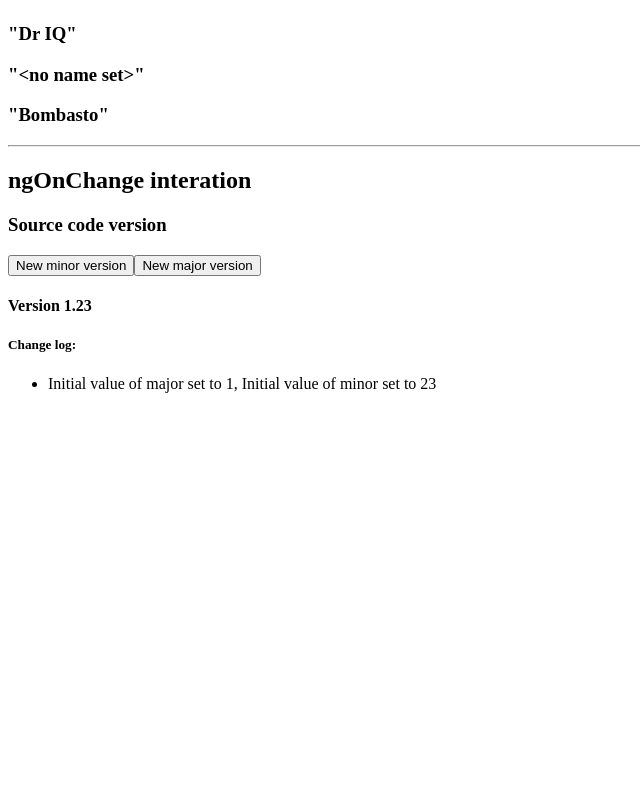
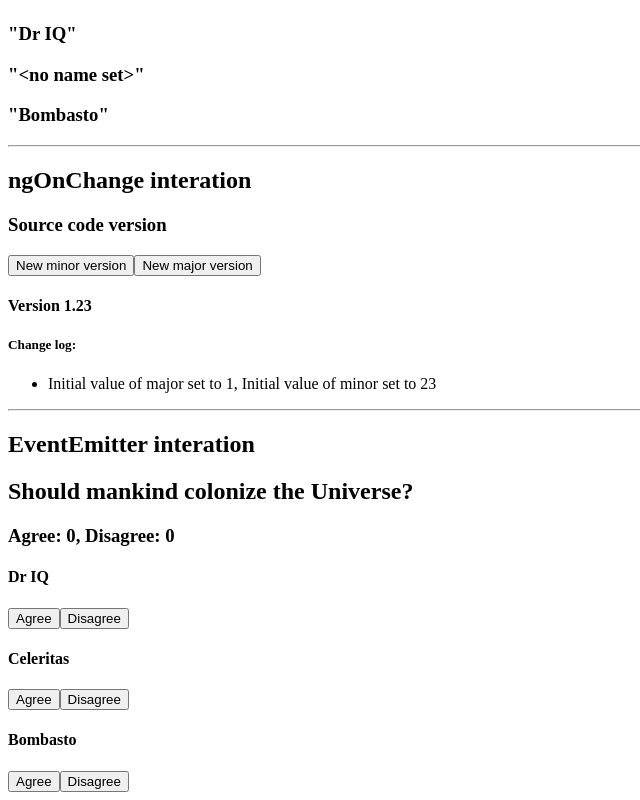
Before and after one commit to CH0817/angular-component-interaction-test, an Angular app: page / in a window 1280 px wide. Shown: the part 436-1236 px from the top of the page, without its empty margins (0-640 px from the left). Before the commit the page ends 845 px from the top, so only its background shows below. Built offline with nearby package versions, Linux system fonts and the light colour scheme.

Commit message:
parent 使用 EventEmitter 監聽 child 變數值改變 event

```diff
--- a/src/app/app.component.html
+++ b/src/app/app.component.html
@@ -6,3 +6,6 @@
 <hr />
 <h2>ngOnChange interation</h2>
 <app-ngonchange-inetration-parent></app-ngonchange-inetration-parent>
+<hr />
+<h2>EventEmitter interation</h2>
+<app-eventemitter-parent></app-eventemitter-parent>
--- a/src/app/app.module.ts
+++ b/src/app/app.module.ts
@@ -9,6 +9,8 @@ import { SetterInetrationParentComponent } from './setter-inetration-parent/sett
 import { SetterInetrationChildComponent } from './setter-inetration-child/setter-inetration-child.component';
 import { NgonchangeInetrationChildComponent } from './ngonchange-inetration-child/ngonchange-inetration-child.component';
 import { NgonchangeInetrationParentComponent } from './ngonchange-inetration-parent/ngonchange-inetration-parent.component';
+import { EventemitterParentComponent } from './eventemitter-parent/eventemitter-parent.component';
+import { EventemitterChildComponent } from './eventemitter-child/eventemitter-child.component';
 
 @NgModule({
   declarations: [
@@ -18,7 +20,9 @@ import { NgonchangeInetrationParentComponent } from './ngonchange-inetration-par
     SetterInetrationParentComponent,
     SetterInetrationChildComponent,
     NgonchangeInetrationChildComponent,
-    NgonchangeInetrationParentComponent
+    NgonchangeInetrationParentComponent,
+    EventemitterParentComponent,
+    EventemitterChildComponent
   ],
   imports: [
     BrowserModule,
--- /dev/null
+++ b/src/app/eventemitter-child/eventemitter-child.component.html
@@ -0,0 +1,5 @@
+<h4>{{ name }}</h4>
+<button type="button" (click)="vote(true)" [disabled]="didVote">Agree</button>
+<button type="button" (click)="vote(false)" [disabled]="didVote">
+  Disagree
+</button>
--- /dev/null
+++ b/src/app/eventemitter-child/eventemitter-child.component.ts
@@ -0,0 +1,21 @@
+import { Component, Input, Output, EventEmitter } from '@angular/core';
+
+@Component({
+  selector: 'app-eventemitter-child',
+  templateUrl: './eventemitter-child.component.html',
+  styleUrls: ['./eventemitter-child.component.css'],
+})
+export class EventemitterChildComponent {
+  // 父元件傳遞過來
+  @Input() name = '';
+  // 父元件監聽的變數，必須加上 @Output 且型態為 EventEmitter
+  @Output() voted = new EventEmitter<boolean>();
+  didVote = false;
+
+  vote(agreed: boolean) {
+    this.voted.emit(agreed);
+    this.didVote = true;
+  }
+
+  constructor() {}
+}
--- /dev/null
+++ b/src/app/eventemitter-parent/eventemitter-parent.component.html
@@ -0,0 +1,11 @@
+<h2>Should mankind colonize the Universe?</h2>
+<h3>Agree: {{ agreed }}, Disagree: {{ disagreed }}</h3>
+
+<!-- [name]="voter"，[給子元件接收的變數名稱]="父元件的變數" -->
+<!-- (voted)="onVoted($event)"，(子元件的 EevetEmitter 變數)="父元件的 function(固定寫 $event)" -->
+<app-eventemitter-child
+  *ngFor="let voter of voters"
+  [name]="voter"
+  (voted)="onVoted($event)"
+>
+</app-eventemitter-child>
--- /dev/null
+++ b/src/app/eventemitter-parent/eventemitter-parent.component.ts
@@ -0,0 +1,24 @@
+import { Component } from '@angular/core';
+
+@Component({
+  selector: 'app-eventemitter-parent',
+  templateUrl: './eventemitter-parent.component.html',
+  styleUrls: ['./eventemitter-parent.component.css'],
+})
+export class EventemitterParentComponent {
+  agreed = 0;
+  disagreed = 0;
+  voters = ['Dr IQ', 'Celeritas', 'Bombasto'];
+
+  // 子元件的變數 voted 發生變化時會觸發此 function；具體宣告在 html 裡面
+  // function 的參數就是子元件傳遞的變數
+  onVoted(agreed: boolean) {
+    if (agreed) {
+      this.agreed++;
+    } else {
+      this.disagreed++;
+    }
+  }
+
+  constructor() {}
+}
```
Also changed, not shown: src/app/eventemitter-child/eventemitter-child.component.css (added), src/app/eventemitter-parent/eventemitter-parent.component.css (added).
